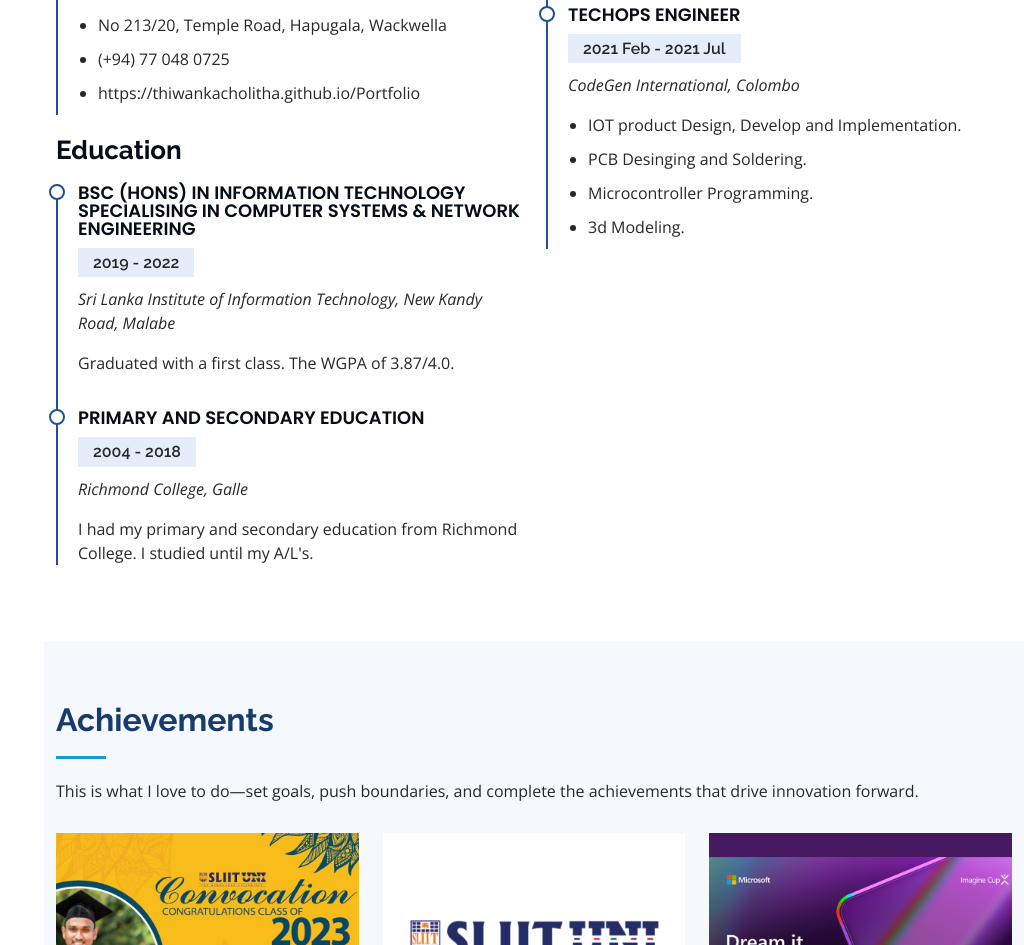
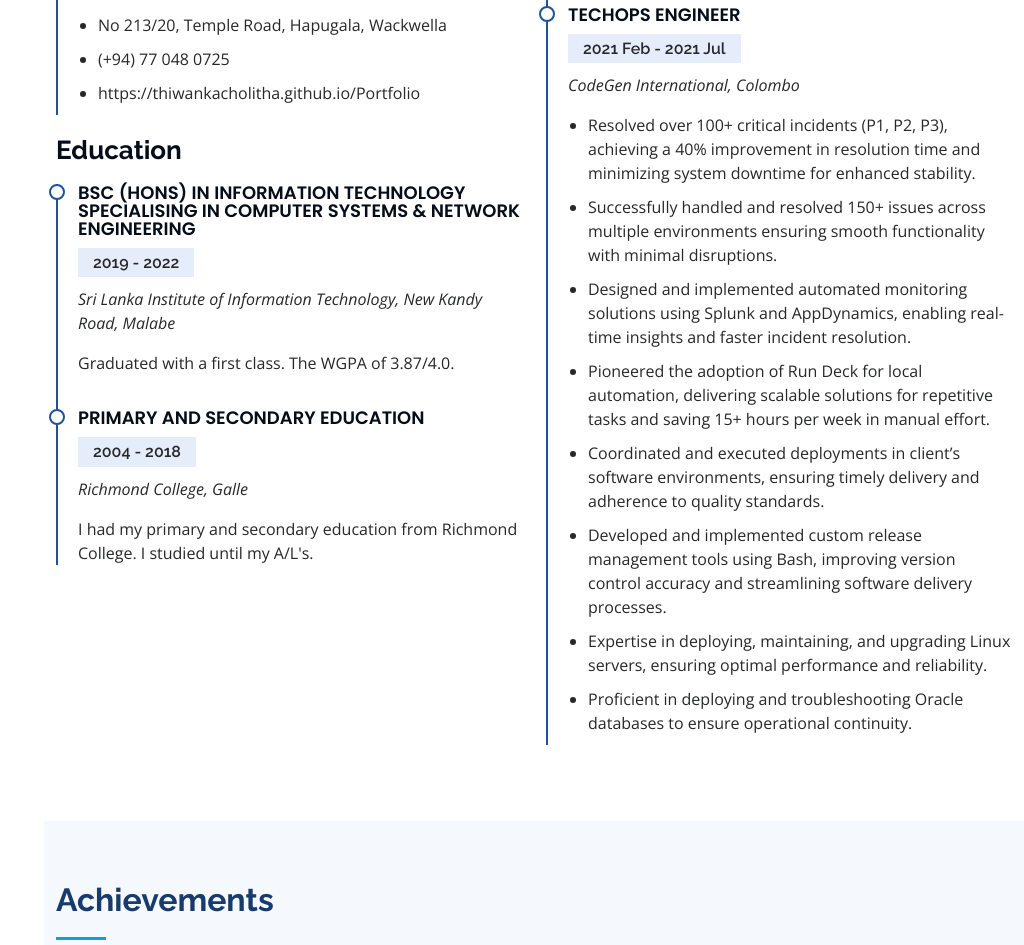
Before and after one commit to ThiwankaCholitha/ThiwankaCholitha.github.io, a plain HTML site: page Portfolio/index.html in a window 1280 px wide. Shown: the part 3858-4803 px from the top of the page, without its empty margins (256-1280 px from the left). Drawn offline with nearby package versions, Linux system fonts and the light colour scheme.

Commit message:
CG-Updated

```diff
--- a/Portfolio/index.html
+++ b/Portfolio/index.html
@@ -568,7 +568,7 @@
                     </div>
 
 
-                    <div class="resume-item">
+                    <!-- <div class="resume-item">
                             <h4>TechOps Engineer</h4>
                             <h5>2021 Feb - 2021 Jul</h5>
                             <p><em>CodeGen International, Colombo</em></p>
@@ -582,7 +582,23 @@
                                 <li>3d Modeling.
                                 </li>
                             </ul>
+                        </div> -->
+                        <div class="resume-item">
+                            <h4>TechOps Engineer</h4>
+                            <h5>2021 Feb - 2021 Jul</h5>
+                            <p><em>CodeGen International, Colombo</em></p>
+                            <ul>
+                                <li>Resolved over 100+ critical incidents (P1, P2, P3), achieving a 40% improvement in resolution time and minimizing system downtime for enhanced stability.</li>
+                                <li>Successfully handled and resolved 150+ issues across multiple environments ensuring smooth functionality with minimal disruptions.</li>
+                                <li>Designed and implemented automated monitoring solutions using Splunk and AppDynamics, enabling real-time insights and faster incident resolution.</li>
+                                <li>Pioneered the adoption of Run Deck for local automation, delivering scalable solutions for repetitive tasks and saving 15+ hours per week in manual effort.</li>
+                                <li>Coordinated and executed deployments in client’s software environments, ensuring timely delivery and adherence to quality standards.</li>
+                                <li>Developed and implemented custom release management tools using Bash, improving version control accuracy and streamlining software delivery processes.</li>
+                                <li>Expertise in deploying, maintaining, and upgrading Linux servers, ensuring optimal performance and reliability.</li>
+                                <li>Proficient in deploying and troubleshooting Oracle databases to ensure operational continuity.</li>
+                            </ul>
                         </div>
+
 <!--                    <div class="resume-item">-->
 <!--                        <h4>Graphic design specialist</h4>-->
 <!--                        <h5>2017 - 2018</h5>-->
```
